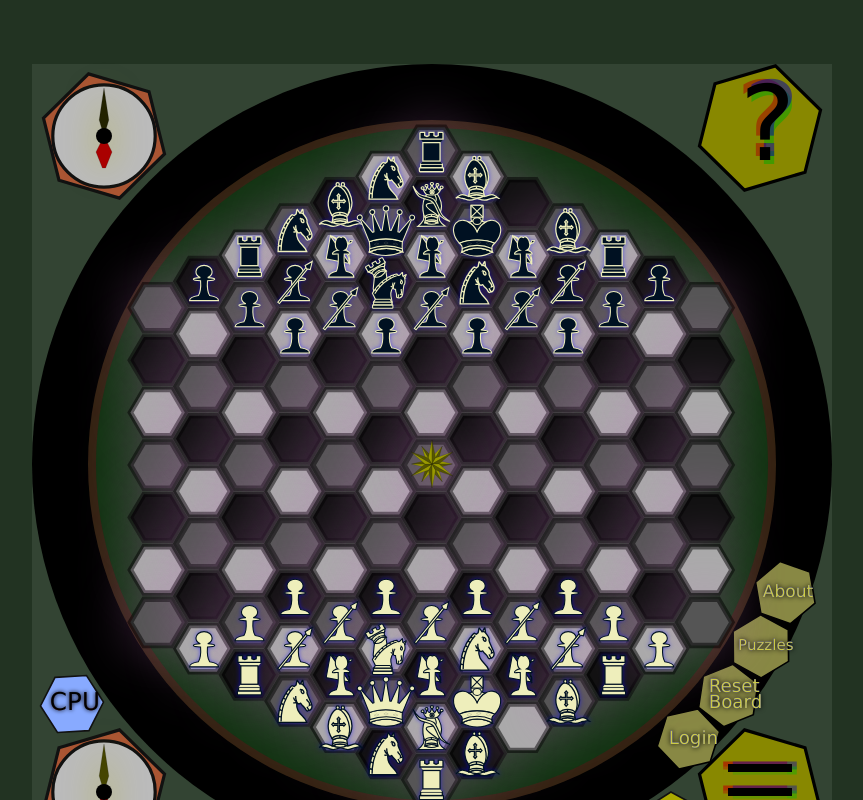
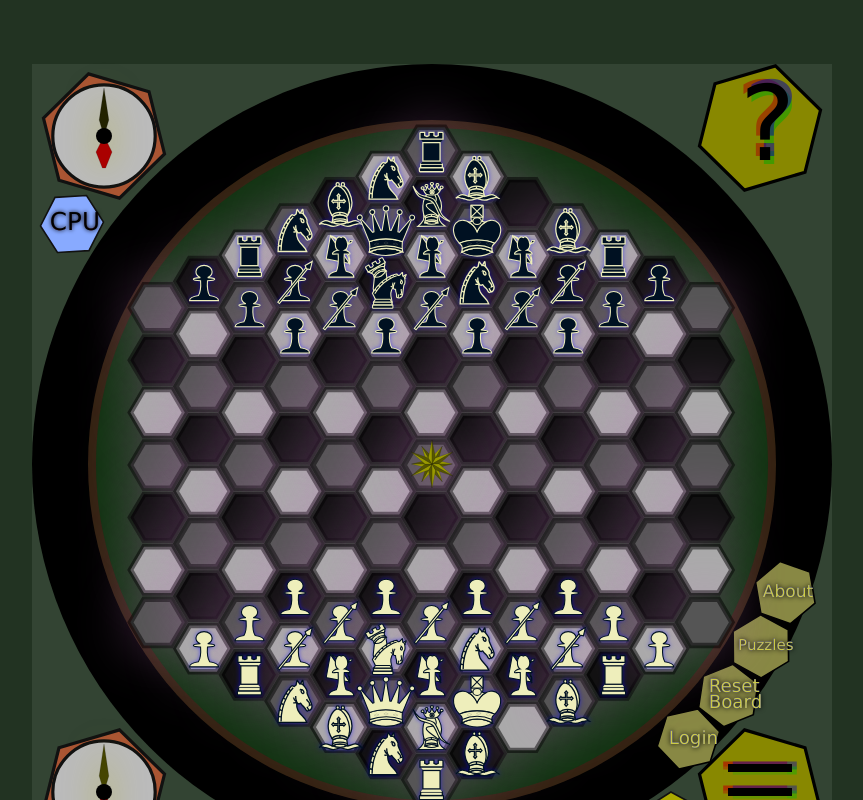
Before and after one commit to jarrancarr/chexxUI, a React (Create React App) app: page / in a window 1280 px wide. Shown: the whole page, without its empty margins (208-1071 px from the left). Built offline with nearby package versions, Linux system fonts and the light colour scheme.

Commit message:
pinned piece fix

```diff
--- a/src/App.js
+++ b/src/App.js
@@ -5,12 +5,12 @@ import GoogleLogin from 'react-google-login';
 import './App.css';
 import Board from "./Board"
 import Pieces from "./Pieces"
-import { clear, hilite, movePiece, analyse, getPiece } from './res';
+import { clear, hilite, movePiece, analyse } from './res';
 
 let onHint = 0;
 let lesson = {};
-const serverUrl = 'http://localhost:8000';
-// const serverUrl = 'http://192.168.1.152:8000';
+// const serverUrl = 'http://localhost:8000';
+const serverUrl = 'http://192.168.1.152:8000';
 // const serverUrl = 'http://96.231.58.180:6085';
 const zoomed = false;
 let tutor = '';
@@ -71,7 +71,7 @@ function App() { console.log('App');
             if (check[0][3]) { // action taken
               switch(check[0][3]) {
                 case '~' : tutor = data.here; hilite([data.here],"stroke","#00f"); break;
-                case '-' : movePiece(match, null,tutor,data.here); // move piece
+                case '-' : movePiece(match, null,[tutor,data.here]); // move piece
                   tutor = '';
                   break;
                 default: break;
@@ -95,7 +95,7 @@ function App() { console.log('App');
     for (const l in match.log) {
       if (l < event +1) {
         const mvs = match.log[l].trim('+').split(/[x~]/);
-        movePiece(copyMatch, null, mvs[0], mvs[1])
+        movePiece(copyMatch, null, mvs)
       }
     }
     copyMatch.log = match.log;
@@ -112,11 +112,14 @@ function App() { console.log('App');
       body: JSON.stringify(match)
     }).then(response => response.json() )
       .then(data => {
-        let copyMatch = {...match};
-        const board = analyse(match);
-        const movs = data.move.split('~');
-        movePiece(copyMatch, board, movs[0], movs[1]);
-        update(copyMatch);
+        if (data.move === 'Checkmate') console.log("That was checkmate..");
+        else if (data.move === 'Stalemate') console.log("That was stalemate..");
+        else {
+          let copyMatch = {...match};
+          const board = analyse(match);
+          movePiece(copyMatch, board, data.move.split('~'));
+          update(copyMatch);
+        }
       }
     );
   }
@@ -152,7 +155,6 @@ function App() { console.log('App');
           else setMode("offline");
           turn(data.match.black.player && data.match.black.player.ID === user.ID);
           update(data.match);
-          resume();
         } else cmd({order:'dialog', title:'Error', text:['h2:::'+data.message]});
       });
   }
--- a/src/Board.js
+++ b/src/Board.js
@@ -9,7 +9,7 @@ import {whiteMove, hilite, movePiece, swapPieces, analyse,isOnBoard, clear, text
 let move = '';
 let editor = '';
 
-function Board({color, user, match, update, view, menu, command, serverUrl, flip, mode, history}) { // console.log('Board: match:', match);
+function Board({color, user, match, update, view, menu, command, serverUrl, flip, mode, history}) { console.log('Board: match:', menu, mode);
 
     let first = ''; // selection of piece
     const board = analyse(match);  // console.log('board',board);
@@ -87,7 +87,6 @@ function Board({color, user, match, update, view, menu, command, serverUrl, flip
         ui.push(text(x,y,0,1.5 ,0.01,'#000','#500','#000000ff 0.2px 0.2px 0.25px','.'+move.replace('~','~ ').replace('x','x '))); // x,y,r,sz,w,fc,sc,ds,text
         return ui;
     }
-
     function offline() {
         const ui = [];
         let x=80;
@@ -96,13 +95,12 @@ function Board({color, user, match, update, view, menu, command, serverUrl, flip
         ui.push(text(x,y,-28,2,0.01,'#fff','#500','#ff0000ff 0.2px 0.2px 0.25px',menu==='edit'?'.play':'.edit')); // x,y,r,sz,w,fc,sc,ds,text
 
         x=5;
-        y=80;
+        y=20;
         ui.push(<path key="commit" id="commit" transform={'translate('+x+','+y+') rotate(27,0,0) scale('+2+')'} fill="#8af" stroke='#111' strokeWidth={0.1} onMouseOver={hover} onMouseLeave={(e)=>leave('#000',e)} onClick={()=> { command({order:'menu', choice:'cpu'}); move=''; }} d="M -1.7 -1 L 0 -2 L 1.7 -1 V 1 L 0 2 L -1.7 1 Z"></path>);
         ui.push(text(x,y,0,2.0 ,0.01,'#000','#500','#000000ff 0.2px 0.2px 0.25px','..CPU')); // x,y,r,sz,w,fc,sc,ds,text
 
         return ui;
     }
-
     function tiles() {
         const hex = [];
         for (let i = 0; i<13; i++) {
@@ -146,7 +144,6 @@ function Board({color, user, match, update, view, menu, command, serverUrl, flip
             first = here;
         }
     }
-
     function specialMoves(pos) { // console.log('specialMoves', pos); // console.trace();
         if (!board.occupants[pos]) return [false, false];
         const p = board.occupants[pos];
@@ -157,7 +154,6 @@ function Board({color, user, match, update, view, menu, command, serverUrl, flip
         return [!((att[pos] && att[pos][(1-dir)/2].length>0) || (cov[fm] && cov[fm][(1-dir)/2].length>0) || occ[fm]),
         !((occ[flf] && occ[flf][0]!==p[0]) || (occ[frf] && occ[frf][0]!==p[0]) || (occ[lda] && occ[lda][0]!==p[0]) || (occ[rda] && occ[rda][0]!==p[0]) || occ[fm])];
     }
-
     function getChain(pos, left, right) { // console.log('getChain',pos, left, right, board);
         const muster=['',''];
         const switchArms=['',''];
@@ -198,7 +194,6 @@ function Board({color, user, match, update, view, menu, command, serverUrl, flip
         } // console.log('muster,switchArms',muster,switchArms);
         return [muster,switchArms];
     }
-
     function hexClicked(here) { // console.log('hexClicked  first:',first, '  here',here);
         if (history>-1) return;
         if (flip) here = flipped(here);
@@ -275,8 +270,9 @@ function Board({color, user, match, update, view, menu, command, serverUrl, flip
                                 copyMatch.black.pieces[idx]=match.black.pieces[idx][0]+fm;
                     }
                 }
-                if (!move) move = '^^^^^^^^^'.substring(0,left)+here+'^^^^^^^^'.substring(0,right)
-                copyMatch.log.push('^^^^^^^^^'.substring(0,left)+here+'^^^^^^^^'.substring(0,right));
+                if (whiteMove(match)) move = '^^^^^^^^^'.substring(0,left)+first+'^^^^^^^^'.substring(0,right)
+                else move = 'vvvvvvvvv'.substring(0,left)+first+'vvvvvvvvv'.substring(0,right)
+                copyMatch.log.push(move);
                 update(copyMatch);
             } else if (here===formation[0]) { // console.log('switch arms');
                 const copyMatch = {...match};
@@ -292,8 +288,8 @@ function Board({color, user, match, update, view, menu, command, serverUrl, flip
                                 copyMatch.black.pieces[idx]=(match.black.pieces[idx][0]==='P'?'S':'P')+ps;
                     }
                 }
-                if (!move) move ='%%%%%%%%'.substring(0,left)+here+'%%%%%%%%'.substring(0,right);
-                copyMatch.log.push('%%%%%%%%'.substring(0,left)+here+'%%%%%%%%'.substring(0,right));
+                if (!move) move ='#########'.substring(0,left)+here+'#########'.substring(0,right);
+                copyMatch.log.push('#########'.substring(0,left)+here+'#########'.substring(0,right));
                 update(copyMatch);
             } else { // console.log('add soldier');
                 const [m,sa] = getChain(here, true, true); //console.log(m,sa);
@@ -339,7 +335,7 @@ function Board({color, user, match, update, view, menu, command, serverUrl, flip
                 // console.log('moves',moves); console.log('attacks',attacks); console.log('attacked, covered',attacked, covered);
             } else { // console.log('second selection');  // piece had already been chosen...
                 const me = board.occupants[here];
-                if (first === here && me[0]===(whiteMove(match)?'w':'b') && (me[1]==='P' || me[1]==='S')) { console.log('init special moves');  // select piece again.... special moves
+                if (first === here && me[0]===(whiteMove(match)?'w':'b') && (me[1]==='P' || me[1]==='S')) { // console.log('init special moves');  // select piece again.... special moves
                     const [canMarch, swArms] = specialMoves(here);
                     const [m,sa] = getChain(here, true, true); //console.log('muster, switchArms',muster, switchArms)
                     formation = [here]
@@ -360,12 +356,10 @@ function Board({color, user, match, update, view, menu, command, serverUrl, flip
                 } else if (board.moves[first][1].includes(here) || board.attacks[first][1].includes(here)) { // console.log('valid move');
                     let copyMatch = {...match};
                     const store = JSON.stringify(match);
-                    movePiece(copyMatch, board, first, here);
-                    // console.log('updating match',match)
+                    movePiece(copyMatch, board, [first, here]);
                     const look = analyse(copyMatch);
                     if ((!look.whiteInCheck && !look.blackInCheck)
-                        ||(look.whiteInCheck && whiteMove(copyMatch))
-                        ||(look.blackInCheck && !whiteMove(copyMatch))) {
+                        || ((!look.whiteInCheck || whiteMove(copyMatch)) && (!look.blackInCheck || !whiteMove(copyMatch)))) {
                             if (!move) move = copyMatch.log[copyMatch.log.length-1];
                             update(copyMatch);
                     } else match = JSON.parse(store);
@@ -388,12 +382,12 @@ function Board({color, user, match, update, view, menu, command, serverUrl, flip
                 ele.setAttribute('style', 'filter: drop-shadow(rgba('+(on?'255, 255, 128, 0.99':'0, 0, 0, 0.0')+') 0px 0px 3px)');
                 ele.setAttribute('stroke', on?'#fff':'#000');
                 ele.setAttribute('stroke-width', on?'0.2':'0.1');
-                e.target.setAttribute('x',on?8:13);
-                e.target.nextSibling.firstChild.setAttribute('x',on?9:14);
             }
         }
+        e.target.setAttribute('x',on?8:13);
+        e.target.nextSibling.firstChild.setAttribute('x',on?9:14);
     }
-    function ledger(match) { console.log('ledger', history);
+    function ledger(match) { // console.log('ledger', history);
         if (!match) return [];
         const ledge = history>-1?31:63;
         const notes = [];
@@ -408,7 +402,7 @@ function Board({color, user, match, update, view, menu, command, serverUrl, flip
         if (start>10) fade = start-10;
 
 
-        if (history>-1) {
+        if (history>-1) { // future events
             for (let l=end;l<end+25;l++) {
                 if (l<match.log.length) {
                     let t = "rotate("+(-l+end-1)*5+", 50, 50)";
@@ -417,11 +411,11 @@ function Board({color, user, match, update, view, menu, command, serverUrl, flip
                     notes.push(
                         <g key={'log-'+l} transform={t} onMouseOver={(e) => highlight(e, match.log[l],true)} onMouseLeave={(e) => highlight(e, match.log[l],false)} onClick={()=>command({order:'rewind', event:l})} style={{ filter: 'drop-shadow(rgba(180, 180, 0, 0.5) 0.3px 0px 1px)'}}>
                             <rect id={'rect-'+match.log[l]} x="13" y="16" fill={f} stroke={s} strokeWidth={0.35} height="3" width="20"/>
-                            {text(16,17.8,0,2,0,notes.length%2===0?'#fff':'#000','#888',(notes.length%2===0?'#80f':'#f80')+' 0.2px 0.2px 0.5px',match.log[l].split('=')[0])}
+                            {text(16,17.8,0,2,0,l%2===0?'#fff':'#000','#888',(notes.length%2===0?'#80f':'#f80')+' 0.2px 0.2px 0.5px',match.log[l].split('=')[0])}
                         </g>);
                 }
             }
-            for (let l=end+25;l<end+32;l++) {
+            for (let l=end+25;l<end+32;l++) { // fade out future
                 if (l<match.log.length) {
                     let t = "rotate("+(-l+end-1)*5+", 50, 50)";
                     let f ='#444';
@@ -429,7 +423,7 @@ function Board({color, user, match, update, view, menu, command, serverUrl, flip
                     notes.push(
                         <g key={'log-'+l} transform={t} opacity={(7-l+end+25)/7} onMouseOver={(e) => highlight(e, match.log[l],true)} onMouseLeave={(e) => highlight(e, match.log[l],false)} onClick={()=>command({order:'rewind', event:l})} style={{ filter: 'drop-shadow(rgba(180, 180, 0, 0.5) 0.3px 0px 1px)'}}>
                             <rect id={'rect-'+match.log[l]} x="13" y="16" fill={f} stroke={s} strokeWidth={0.35} height="3" width="20"/>
-                            {text(16,17.8,0,2,0,notes.length%2===0?'#fff':'#000','#888',(notes.length%2===0?'#80f':'#f80')+' 0.2px 0.2px 0.5px',match.log[l].split('=')[0])}
+                            {text(16,17.8,0,2,0,l%2===0?'#fff':'#000','#888',(l%2===0?'#80f':'#f80')+' 0.2px 0.2px 0.5px',match.log[l].split('=')[0])}
                         </g>);
                 }
             }
@@ -437,23 +431,23 @@ function Board({color, user, match, update, view, menu, command, serverUrl, flip
         }
         for (let l=start;l<end;l++) {
             let t = "rotate("+(-l+end-1)*5+", 50, 50)";
-            let f = match.log[l].indexOf('x')>0?"#a55":"#363";
+            let f = l===end-1?"#99f":match.log[l].indexOf('x')>0?"#a55":"#363";
             let s = match.log[l].indexOf('+')>0?"#ff3":"#666";
             notes.push(
                 <g key={'log-'+l} transform={t} onMouseOver={(e) => highlight(e, match.log[l],true)} onMouseLeave={(e) => highlight(e, match.log[l],false)} onClick={()=>command({order:'rewind', event:l})} style={{ filter: 'drop-shadow(rgba(180, 180, 0, 0.5) 0.3px 0px 1px)'}}>
                     <rect id={'rect-'+match.log[l]} x="13" y="16" fill={f} stroke={s} strokeWidth={0.35} height="3" width="20"/>
-                    {text(16,17.8,0,2,0,notes.length%2===0?'#fff':'#000','#888',(notes.length%2===0?'#80f':'#f80')+' 0.2px 0.2px 0.5px',match.log[l].split('=')[0])}
+                    {text(16,17.8,0,2,0,l%2===0?'#fff':'#000','#888',(l%2===0?'#80f':'#f80')+' 0.2px 0.2px 0.5px',match.log[l].split('=')[0])}
                 </g>);
         }
         if (start>0) {
-            for (let l=fade;l<start;l++) {
+            for (let l=fade;l<start;l++) { // fade out past
                 let t = "rotate("+(-l+end-1)*5+", 50, 50)";
                 let f = match.log[l].indexOf('x')>0?"#a55":"#363";
                 let s = match.log[l].indexOf('+')>0?"#ff3":"#666";
                 notes.push(
                     <g key={'log-'+l} transform={t} opacity={(10+l-start)/10} onMouseOver={(e) => highlight(e, match.log[l],true)} onMouseLeave={(e) => highlight(e, match.log[l],false)} onClick={()=>command({order:'rewind', event:l})} style={{ filter: 'drop-shadow(rgba(180, 180, 0, 0.5) 0.3px 0px 1px)'}}>
                         <rect id={'rect-'+match.log[l]} x="13" y="16" fill={f} stroke={s} strokeWidth={0.35} height="3" width="20"/>
-                        {text(16,17.8,0,2,0,notes.length%2===0?'#fff':'#000','#888',(notes.length%2===0?'#80f':'#f80')+' 0.2px 0.2px 0.5px',match.log[l].split('=')[0])}
+                        {text(16,17.8,0,2,0,l%2===0?'#fff':'#000','#888',(l%2===0?'#80f':'#f80')+' 0.2px 0.2px 0.5px',match.log[l].split('=')[0])}
                     </g>);
             }
         }
@@ -550,11 +544,23 @@ function Board({color, user, match, update, view, menu, command, serverUrl, flip
     }
 
     function aiMenu() {
-        return makeMenu([['Very Easy',''],['Easy',''],['Medium',''],['Hard',''],['Very Hard',''],['Best','']],'ai', 124, 126, 8,2,1.3,'#5bb','#fff','#440');
+        return makeMenu([['Very Easy',''],['Easy',''],['Medium',''],['Hard',''],['Very Hard',''],['Best','']],'ai', 165, 168, 8,2,1.3,'#5bb','#fff','#440');
     }
 
     function menuSelect(item) { console.log('menuSelect('+item+')');
-        if (item.startsWith('edit-') || item.startsWith('ai-')) {
+        if (item.startsWith('ai-')) {
+            switch(item) {
+                case 'ai-veryeasy': command({order:'cpu', level:1}); break;
+                case 'ai-easy': command({order:'cpu', level:2}); break;
+                case 'ai-medium': command({order:'cpu', level:3}); break;
+                case 'ai-hard': command({order:'cpu', level:4}); break;
+                case 'ai-veryhard': command({order:'cpu', level:5}); break;
+                case 'ai-best': command({order:'cpu', level:6}); break;
+                default: editor = ''; break;
+            }
+            return
+        }
+        if (item.startsWith('edit-')) {
             if ((item.startsWith('edit-w-') || item.startsWith('edit-b-')) && !revMap[editor]) { console.log('init meta', editor, revMap[editor]);
                 [...document.getElementsByClassName('edit-b')].forEach(e=>e.setAttribute('fill','#f99'));
                 [...document.getElementsByClassName('edit-w')].forEach(e=>e.setAttribute('fill','#f99'));
@@ -596,12 +602,6 @@ function Board({color, user, match, update, view, menu, command, serverUrl, flip
                 case 'edit-details': command({order:'dialog', title:'Match Details', details:true, ok:true}); break;
                 case 'edit-clear': update({id:0, name:'offline', white:{pieces:['Kc44'], time:300}, black:{pieces:['Ka41'], time:300}, log:[], type:{game:300, move:15}}); return;
                 case 'edit-flip': command({order:'flip'}); break;
-                case 'ai-veryeasy': command({order:'cpu', level:1}); break;
-                case 'ai-easy': command({order:'cpu', level:2}); break;
-                case 'ai-medium': command({order:'cpu', level:3}); break;
-                case 'ai-hard': command({order:'cpu', level:4}); break;
-                case 'ai-veryhard': command({order:'cpu', level:5}); break;
-                case 'ai-best': command({order:'cpu', level:6}); break;
                 default: editor = ''; break;
             }
             editor = '';
@@ -683,7 +683,7 @@ function Board({color, user, match, update, view, menu, command, serverUrl, flip
             <circle fill="#000" cx="50" cy="50" r="50"/>
             { clocks() }
             { user.userid && users() }
-            { mode !== 'offline' && move && commit() }
+            { mode === 'match' && move && commit() }
             { mode === 'offline' && offline() }
             { ledger(match) }
             { menu==='puzzles' && <g transform={'translate(50, 50)'}> { puzzles() } </g>}
--- a/src/res.js
+++ b/src/res.js
@@ -31,14 +31,12 @@ function flipped(here) {
 function inStartPos(piece) { // console.log('inStartPos',piece);
     return 'wPd55 wPd44 wPd33 wPd21 wPc22 wPc31 wPc41 wPc51 wSd43 wSd32 wSd2 wSc32 wSc42 bPf51 bPf41 bPf31 bPf22 bPa21 bPa33 bPa44 bPa55 bSf42 bSf32 bSa2 bSa32 bSa43 '.includes(piece+' ');
 }
-
 function hilite(idList, what, to, flip) { //console.log('hilite',idList, what, to);
     for (const id of idList) {
         let ele = document.getElementById(flip?flipped(id.replace(/[ABEIKNPQRS]/, '')):id.replace(/[ABEIKNPQRS]/, ''));
         if (ele) ele.setAttribute(what, to);
     }
 }
-
 function whiteMove(match) {
     return match.log.length%2===0;
 }
@@ -53,7 +51,6 @@ function getPiece(match, here) { // console.log('getPiece', match, here);
     for (const p of match.black.pieces) if (p.substring(1)===h) return [p, false];
     return null;
 }
-
 function swapPieces(match, a, b) { // console.log('swapPieces',a,b);
     const p = getPiece(match, a); console.log('p',p);
     if (!p) return false;
@@ -76,27 +73,81 @@ function swapPieces(match, a, b) { // console.log('swapPieces',a,b);
     }
     return true;
 }
+function marchOn(match, pos, left, right) {  // console.log("marchOn", pos, left, right)
+    const p = getPiece(match, pos);
+    if (p[1]) { // white
+        const coord = revMap[p[0]].split('-');
+        const march = coord[0]+'-'+(parseInt(coord[1])-2);
+        movePiece(match, null, [p[0].substring(1), map[march]])
+        if (left > 0) {
+            const lp = getPiece(match,map[''+(parseInt(coord[0])-1)+'-'+(parseInt(coord[1])+1)]);
+            if (lp) marchOn(match, lp[0], left-1, 0);
+            else {
+                const ls = getPiece(match,map[''+(parseInt(coord[0])-1)+'-'+(parseInt(coord[1])+3)]);
+                if (ls) marchOn(match, ls[0], left-1, 0);
+            }
+        }
+        if (right > 0) {
+            const rp = getPiece(match,map[''+(parseInt(coord[0])+1)+'-'+(parseInt(coord[1])+1)]);
+            if (rp) marchOn(match, rp[0], 0, right-1);
+            else {
+                const rs = getPiece(match,map[''+(parseInt(coord[0])+1)+'-'+(parseInt(coord[1])+3)]);
+                if (rs) marchOn(match, rp[0], 0, right-1);
+            }
+        }
+    } else { // black
+        const coord = revMap[p[0].substring(1)].split('-');
+        const march = coord[0]+'-'+(parseInt(coord[1])+2);
+        movePiece(match, null, [p[0], map[march]])
+        if (left > 0) {
+            const lp = getPiece(match,map[''+(parseInt(coord[0])-1)+'-'+(parseInt(coord[1])-1)]);
+            if (lp) marchOn(match, lp[0], left-1, 0);
+            else {
+                const ls = getPiece(match,map[''+(parseInt(coord[0])-1)+'-'+(parseInt(coord[1])-3)]);
+                if (ls) marchOn(match, ls[0], left-1, 0);
+            }
+        }
+        if (right > 0) {
+            const rp = getPiece(match,map[''+(parseInt(coord[0])+1)+'-'+(parseInt(coord[1])-1)]);
+            if (rp) marchOn(match, rp[0], 0, right-1);
+            else {
+                const rs = getPiece(match,map[''+(parseInt(coord[0])+1)+'-'+(parseInt(coord[1])-3)]);
+                if (rs) marchOn(match, rs[0], 0, right-1);
+            }
+        }
 
-function movePiece(match, board,first,second) { // console.log('movePiece(match,', board,first,second,')');
-    const here = second.replace(/[PSARBNKQIE]/,'');
-    const p = getPiece(match, first); // console.log('p',p);
-    const q = getPiece(match, here); // console.log('q',q);
+    }
+}
+function movePiece(match, board, hexs) { // console.log('movePiece(match,', hexs,')');
+    if (hexs.length === 1) { // formation moves
+        const temp = [...match.log]
+        const pos = hexs[0].match(/[/abcdef*]\d*/)[0];
+        const leftright = hexs[0].split(pos);
+        marchOn(match, pos, leftright[0].length, leftright[1].length);
+        match.log = [...temp]
+        match.log.push(hexs[0]);
+    } else {
+        const pos0 = hexs[0].replace(/[PSARBNKQIE]/,'');
+        const pos1 = hexs[1].replace(/[PSARBNKQIE]/,'');
+        const p = getPiece(match, hexs[0]); // console.log('p',p);
+        const q = getPiece(match, hexs[1]); // console.log('q',q);
         if (p[1]) { // console.log('looking for',here,'in',match.black.pieces);
             // if pinned and not attacking skewerer... return
-        const skewer = board?board.pinned.filter(p=>p[0]===first)[0]:false;
+            const skewer = board?board.pinned.filter(p=>p[0]===pos0)[0]:false;
             if (skewer && skewer[1] !== q[0]) return;
             const index = match.white.pieces.indexOf(p[0]);
-        match.white.pieces[index]=p[0][0]+here;
-        match.log.push(p[0]+(match.black.pieces.filter(f => f.substring(1)===here).length>0?'x':'~')+(q?q[0]:here));
-        match.black.pieces = match.black.pieces.filter(f => f.substring(1)!==here);
-    } else { // console.log('looking for',here,'in',match.white.pieces);
+            match.white.pieces[index]=p[0][0]+pos1;
+            match.log.push(p[0]+(match.black.pieces.filter(f => f.substring(1)===pos1).length>0?'x':'~')+(q?q[0]:pos1));
+            match.black.pieces = match.black.pieces.filter(f => f.substring(1)!==pos1);
+        } else { // console.log('looking for',pos1,'in',match.white.pieces);
             const index = match.black.pieces.indexOf(p[0]);
-        const skewer = board?board.pinned.filter(p=>p[0]===first)[0]:false;
+            const skewer = board?board.pinned.filter(p=>p[0]===pos0)[0]:false;
             if (skewer && skewer[1] !== q[0]) return;
-        // if (board.pinned.filter(p=>p[0]===first && p[1]!==q[0])) console.log('pinned piece dint attack skewer!');
-        match.black.pieces[index]=p[0][0]+here;
-        match.log.push(p[0]+(match.white.pieces.filter(f => f.substring(1)===here).length>0?'x':'~')+(q?q[0]:here));
-        match.white.pieces = match.white.pieces.filter(f => f.substring(1)!==here);
+            // if (board.pinned.filter(p=>p[0]===pos0 && p[1]!==q[0])) console.log('pinned piece dint attack skewer!');
+            match.black.pieces[index]=p[0][0]+pos1;
+            match.log.push(p[0]+(match.white.pieces.filter(f => f.substring(1)===pos1).length>0?'x':'~')+(q?q[0]:pos1));
+            match.white.pieces = match.white.pieces.filter(f => f.substring(1)!==pos1);
+        }
     }
 }
 function clear() {
@@ -132,15 +183,18 @@ function slide(piece,occupants,direction) { // console.log('slide',piece,occupan
             const occupant = occupants[loc];
             if (!occupant) moves.push(loc);
             else {
-                go = false;
                 if (occupant[0]!==piece[0]) {
                     attacks.push(loc);
-                    for (let cont = [pos[0]+d[0],pos[1]+d[1]];isOnBoard(cont[0],cont[1]);cont=[cont[0]+d[0],cont[1]+d[1]]) {
+                    for (let cont = [pos[0]+d[0],pos[1]+d[1]];isOnBoard(cont[0],cont[1])&&go;cont=[cont[0]+d[0],cont[1]+d[1]]) {
                         const isKing = occupants[map[cont.join('-')]];
                         //console.log('isKing',isKing);
-                        if (isKing && isKing[1]==='K') pinned.push([loc, piece.substring(1),d[0],d[1]]);
+                        if (isKing) {
+                            if (isKing[1]==='K') pinned.push([loc, piece.substring(1),d[0],d[1]]);
+                            go = false;
+                        }
     }   }   }   }   }
     //console.log('    slide moves',moves,'    attacks',attacks,'    pinned',pinned);
+    //console.log('    occupants:', occupants);
     return [moves, attacks, pinned];
 }
 function jump(piece,occupants,direction) { //console.log('jump',piece,occupants,direction);
@@ -290,23 +344,23 @@ function analyse(match){ // console.log('analyse', match);
         }
     }
     if (get('wK',match).length>0) {
-        const wKing = get('wK',match)[0].substring(1); // console.log('white king is at',wKing);
+        const wKing = get('wK',match)[0].substring(1);
         if (wKing.length>0 && board.attacked[wKing] && board.attacked[wKing][1].length>0) {
             board.whiteInCheck=true;
-            if (!surrounded(match, board, wKing, true)) return board;
-            console.log('board.attacked[wKing][1].length',board.attacked[wKing][1].length);
-            if (killAttacker(match, board, wKing, true)) return board;
-            board.mate = true;
+            // if (!surrounded(match, board, wKing, true)) return board;
+            // console.log('board.attacked[wKing][1].length',board.attacked[wKing][1].length);
+            // if (killAttacker(match, board, wKing, true)) return board;
+            // board.mate = true;
         }
     }
     if (get('bK',match).length>0) {
         const bKing = get('bK',match)[0].substring(1); // console.log('black king is at',bKing);
         if (bKing.length>0 && board.attacked[bKing] && board.attacked[bKing][0].length>0) {
             board.blackInCheck=true;
-            if (!surrounded(match, board, bKing, false)) return board;
-            if (board.attacked[bKing][0].length===1){ // console.log('One attacker');
-                if (killAttacker(match, board, bKing, false)) return board;
-            }
+            // if (!surrounded(match, board, bKing, false)) return board;
+            // if (board.attacked[bKing][0].length===1){ // console.log('One attacker');
+            //     if (killAttacker(match, board, bKing, false)) return board;
+            // }
             board.mate = true;
         }
     }
```
Lines whose indentation alone changed are shown as unchanged.
